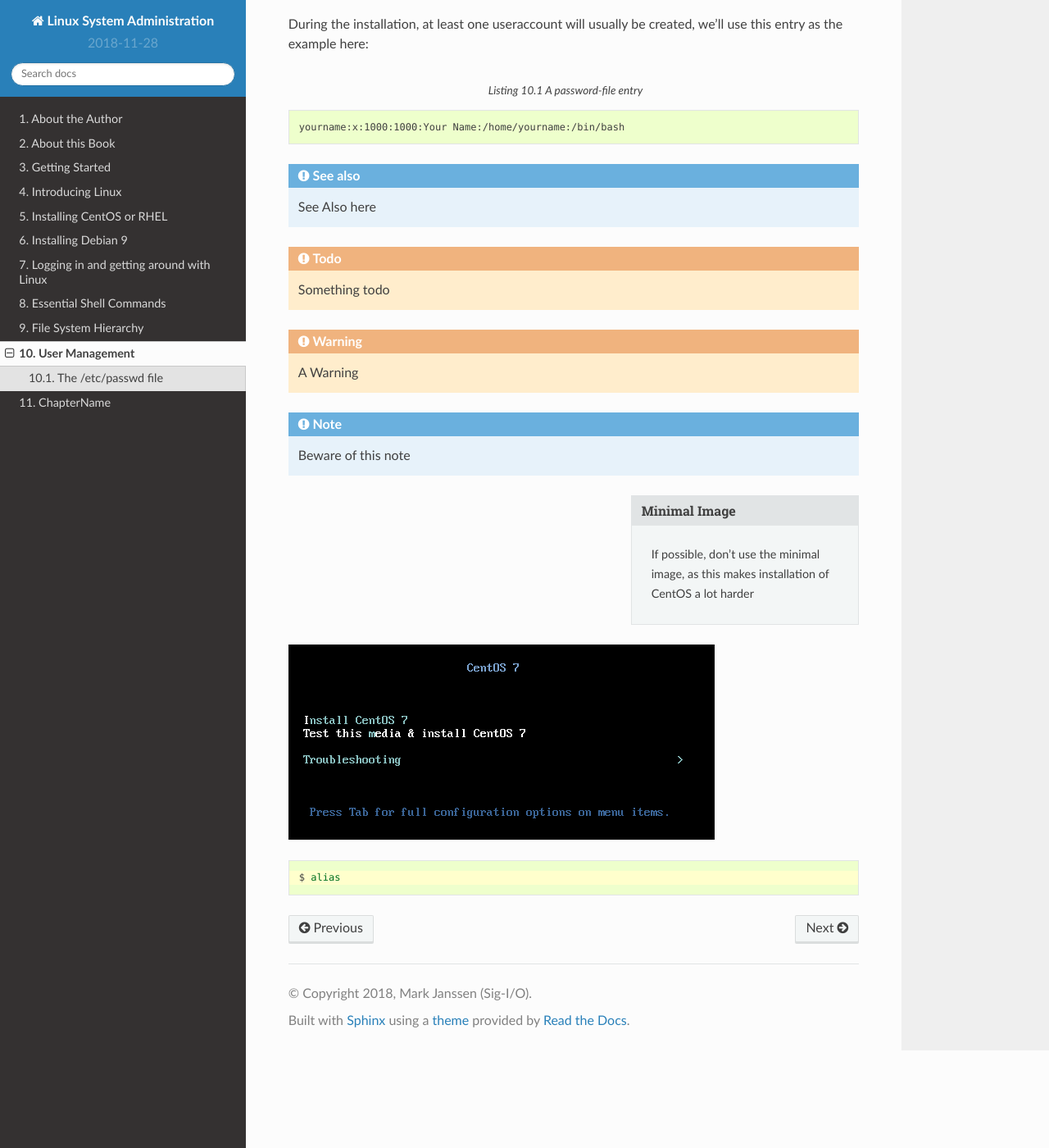
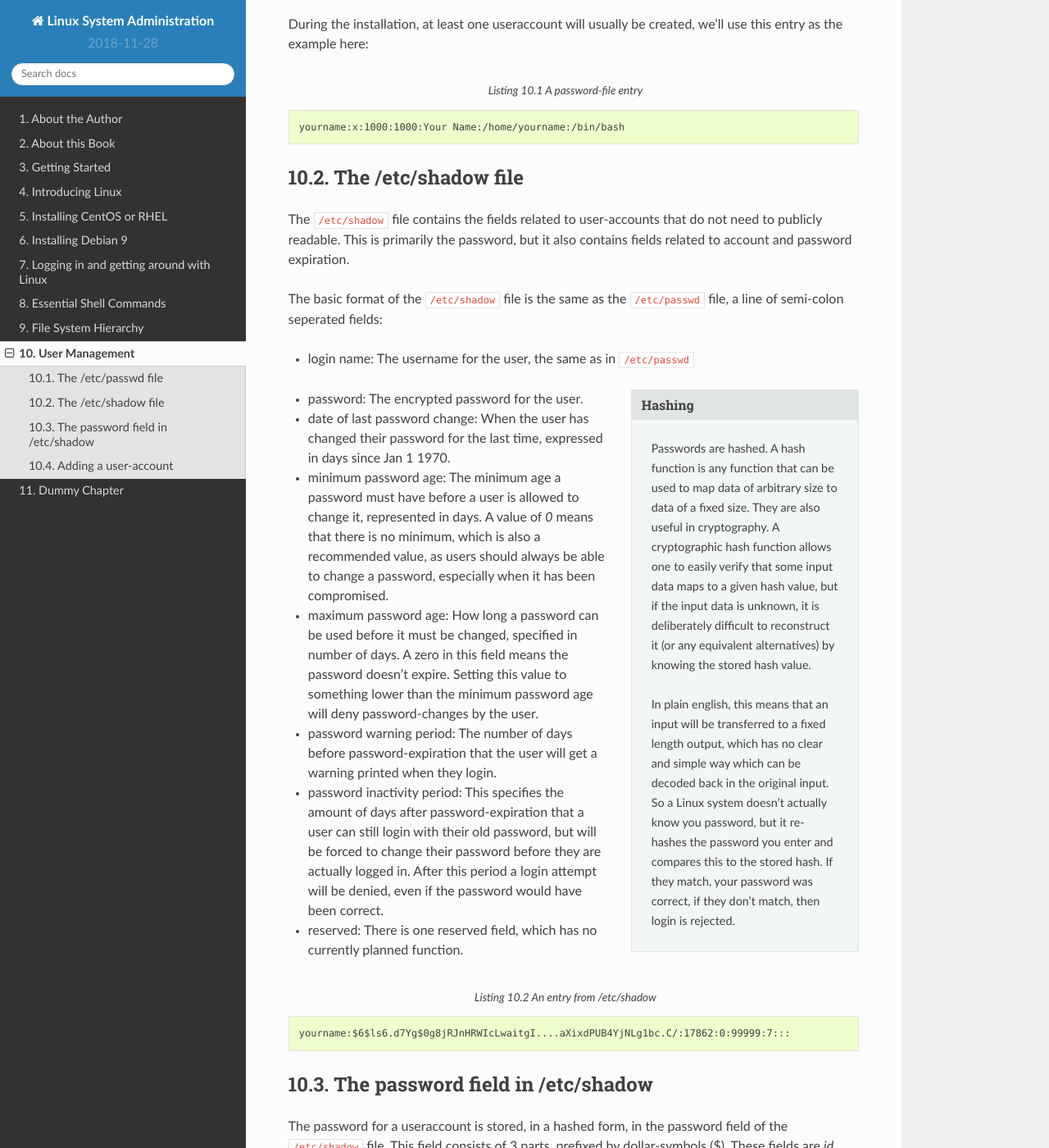
Before and after one commit to sigio/sysadminbook, a Sphinx documentation site: the page built from source/users.rst, in a window 1280 px wide and 1400 px high, scrolled down 1050 px. Shown: the whole window at 82% size. Built offline with Sphinx 7.4.7 and the Read the Docs theme 2.0.0, drawn with Linux system fonts in a browser that asks for light colours; some of the changed text lies outside the part shown.

Commit message:
Users chapter

```diff
--- a/source/installingdebian.rst
+++ b/source/installingdebian.rst
@@ -26,3 +26,8 @@ locales
 keyboard (American English)
 Loading installer components (automattic)
 Configure the network (automattic)
+
+
+.. describe:: PAPER
+
+   You can set this variable to select a paper size.
--- a/source/users.rst
+++ b/source/users.rst
@@ -7,6 +7,8 @@ User Management
 The Linux permission system is based on the concept of users and groups. Every file on the
 system is owned by a user and group combination, every running process runs with a specific
 user and group permission.
+
+.. index:: /etc/passwd
 
 The /etc/passwd file
 ----------------------
@@ -63,28 +65,140 @@ entry as the example here:
 
   yourname:x:1000:1000:Your Name:/home/yourname:/bin/bash
 
+.. index:: /etc/shadow, shadow
 
+The /etc/shadow file
+----------------------
 
+The :file:`/etc/shadow` file contains the fields related to user-accounts that do not need
+to publicly readable. This is primarily the password, but it also contains fields related
+to account and password expiration.
 
-.. seealso:: See Also here
+The basic format of the :file:`/etc/shadow` file is the same as the :file:`/etc/passwd`
+file, a line of semi-colon seperated fields:
 
-.. todo:: Something todo
+* login name: The username for the user, the same as in :file:`/etc/passwd`
 
-.. warning:: A Warning
+.. sidebar:: Hashing
 
-.. note:: Beware of this note
+  Passwords are hashed. A hash function is any function that can be used to map data of
+  arbitrary size to data of a fixed size. They are also useful in cryptography. A cryptographic hash
+  function allows one to easily verify that some input data maps to a given hash value,
+  but if the input data is unknown, it is deliberately difficult to reconstruct it (or any
+  equivalent alternatives) by knowing the stored hash value.
 
+  In plain english, this means that an input will be transferred to a fixed length output,
+  which has no clear and simple way which can be decoded back in the original input. So a
+  Linux system doesn't actually know you password, but it re-hashes the password you
+  enter and compares this to the stored hash. If they match, your password was correct, if
+  they don't match, then login is rejected.
 
-.. sidebar:: Minimal Image
+* password: The encrypted password for the user.
 
-  If possible, don't use the minimal image, as this makes installation of CentOS a lot harder
+* date of last password change: When the user has changed their password for the last
+  time, expressed in days since Jan 1 1970.
 
+* minimum password age: The minimum age a password must have before a user is allowed to
+  change it, represented in days. A value of *0* means that there is no minimum, which is
+  also a recommended value, as users should always be able to change a password,
+  especially when it has been compromised.
 
-.. image:: _static/images/centos-7-install-boot.png
-   :alt: Installing CentOS 7.x
+* maximum password age: How long a password can be used before it must be changed,
+  specified in number of days. A zero in this field means the password doesn't expire.
+  Setting this value to something lower than the minimum password age will deny
+  password-changes by the user.
 
+* password warning period: The number of days before password-expiration that the user
+  will get a warning printed when they login.
+
+* password inactivity period: This specifies the amount of days after password-expiration
+  that a user can still login with their old password, but will be forced to change their
+  password before they are actually logged in. After this period a login attempt will be
+  denied, even if the password would have been correct.
+
+* reserved: There is one reserved field, which has no currently planned function.
+
+.. code-block:: none
+  :caption: An entry from /etc/shadow
+  :name: shadow-entry
+
+  yourname:$6$ls6.d7Yg$0g8jRJnHRWIcLwaitgI....aXixdPUB4YjNLg1bc.C/:17862:0:99999:7:::
+
+.. index:: password, hash, md5, sha-256, sha-512
+
+The password field in /etc/shadow
+---------------------------------
+
+The password for a useraccount is stored, in a hashed form, in the password field of the
+:file:`/etc/shadow` file. This field consists of 3 parts, prefixed by dollar-symbols ($).
+These fields are *id, *salt* and *hash*.
+
+* id: This tells the system which password hash or encryption-method is used. Commonly
+  used values are:
+
+  * 1, for MD5 hashes
+  * 5, for SHA-256 hashes
+  * 6, for SHA-512 hashes
+
+* salt: A salt-value, which is a randomly generated string used to add to the password
+  before it is hashed. This is done to prevent make it harder to pre-compute password-hash
+  dictionaries used in password-cracking.
+
+* hash: The hashed version of the password and the salt value, hashed with the algorithm
+  specified in the 'id' field.
+
+The example that was shown above therefor used a SHA-512 hash (type 6), with a salt of
+*ls6.d7Yg*.
+
+.. index:: useradd
+
+Adding a user-account
+---------------------
+
+You can create new useraccounts and change settings on existing users  with the
+**useradd** command. The minimal invocation of **useradd** is just a simple:
 
 .. code-block:: bash
-  :emphasize-lines: 1
+  :emphasize-lines: 1,3,4
+  :caption: Creating a user
 
-  $ alias
+  # id keylee
+  id: keylee: no such user
+  # useradd keylee
+  # id keylee
+  uid=1001(keylee) gid=1001(keylee) groups=1001(keylee)
+
+When you create a new useraccount, and do not specify and user-id for this user, the next
+free number will be used. In this case, there was only a user with uid 1000, so the new
+account will be created with uid 1001.
+
+You can specify some options to **useradd** to modify the settings used for creating the
+new account:
+
+* **-c** specifies the contents of the comment / GECOS field
+* **-d** specified the home-directory to use, normally this will be /home/<username>
+* **-e YYYY-MM-DD**, specified an expiration-date for the account
+* **-u** uid-number, use this specific UID instead of the next free number
+
+There are many more options to specify, which you can find the the manual-page for
+**useradd**, but these are the most-used flags.
+
+.. index:: getent
+
+To create a useraccount with some more settings filled in:
+
+.. code-block:: bash
+  :emphasize-lines: 1,2
+  :caption: Creating a user
+
+  # useradd -c "Malcolm Reynolds" -e 2018-12-31 -m -s /bin/bash -u 1020 -d /home/mal mal
+  # getent passwd mal
+  mal:x:1020:1020:Malcolm Reynolds:/home/mal:/bin/bash
+
+Here we use the **getent** command to lookup account-information. Earlier we used **id**,
+which only gave us the names and id-numbers for the user and groups. Getent is a generic
+lookup function, which can be used to lookup users, hosts, networks, network-services and
+many other things. Useraccount information can be found by doing **getent passwd**, as
+seen here. This returns the line from the :file:`/etc/passwd` file matching our query.
+
+.. seealso:: man getent(1), man useradd(8)
```
Also changed, not shown: source/newpage.rst (+18 -9 lines).
